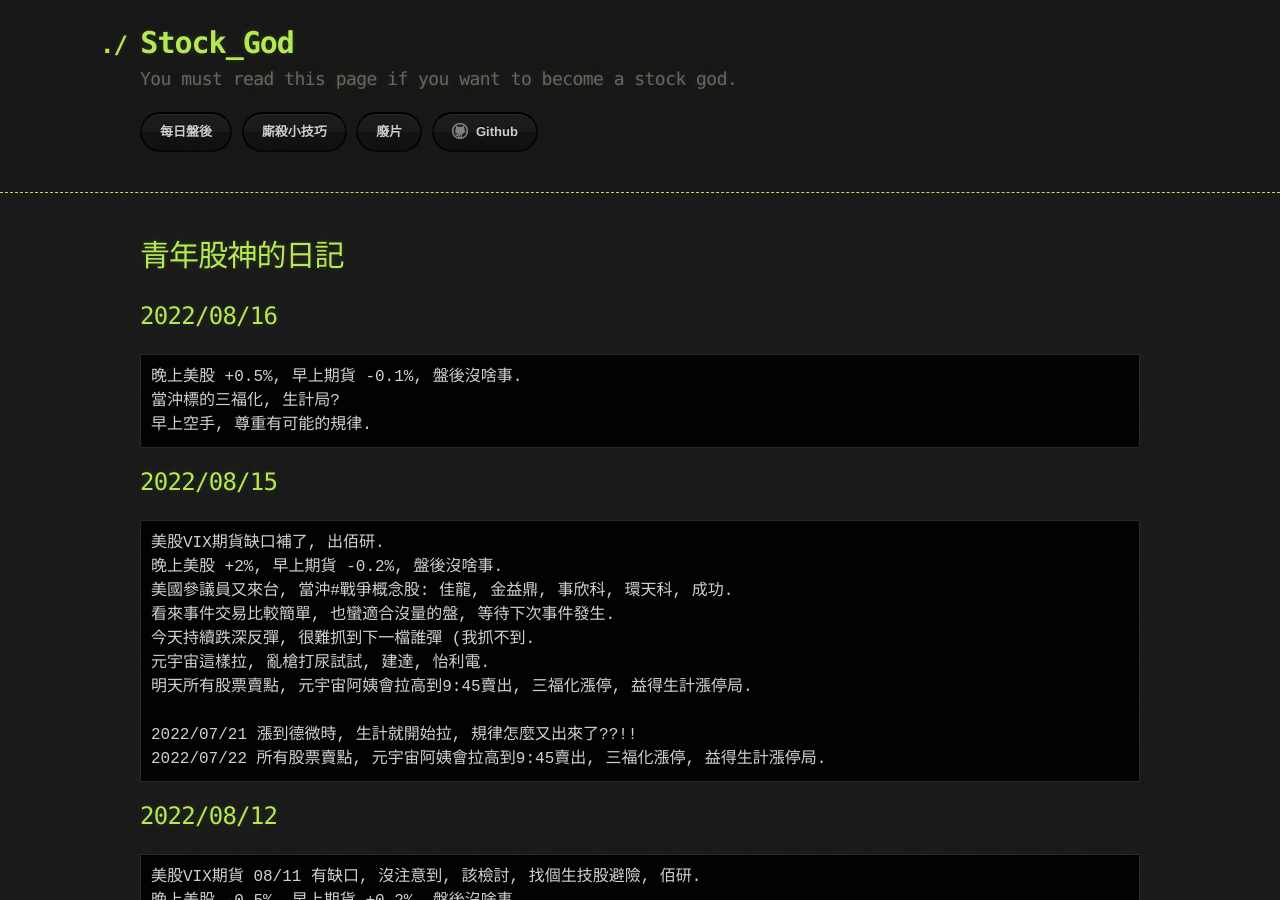
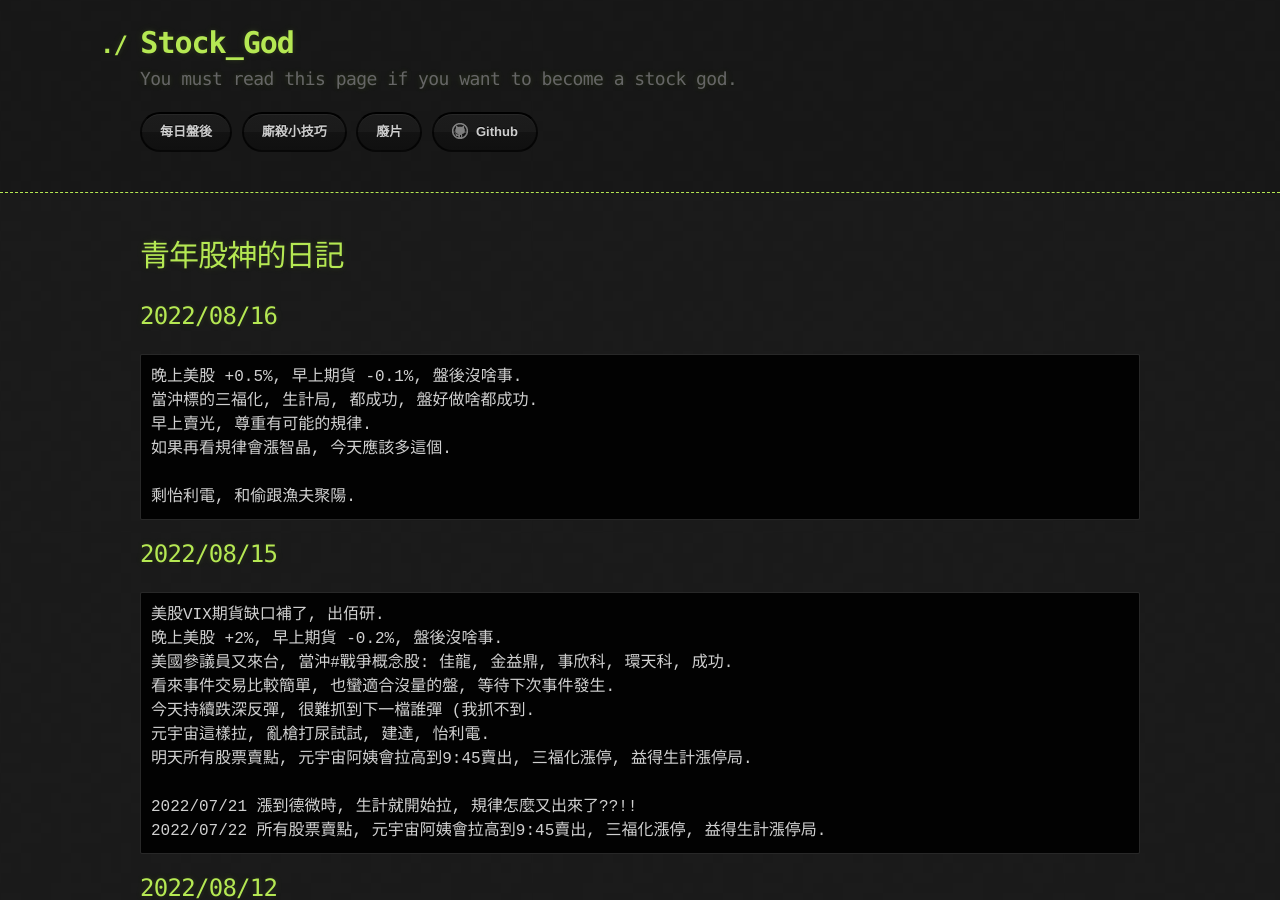
Before and after one commit to lepg5487/Stock_God, a Jekyll site: the page built from index.md, in a window 1280 px wide and 900 px high. Built offline with Jekyll 4.4.1, drawn with Linux system fonts in a browser that asks for light colours; our own code applies the rules of GitHub Pages for plain Markdown files.

Commit message:
Update index.md

````diff
--- a/index.md
+++ b/index.md
@@ -7,8 +7,11 @@ layout: testlayouts
 ## 2022/08/16
 ```
 晚上美股 +0.5%, 早上期貨 -0.1%, 盤後沒啥事.
-當沖標的三福化, 生計局?
-早上空手, 尊重有可能的規律.
+當沖標的三福化, 生計局, 都成功, 盤好做啥都成功.
+早上賣光, 尊重有可能的規律.
+如果再看規律會漲智晶, 今天應該多這個.
+
+剩怡利電, 和偷跟漁夫聚陽.
 ```
 
 ## 2022/08/15
````
